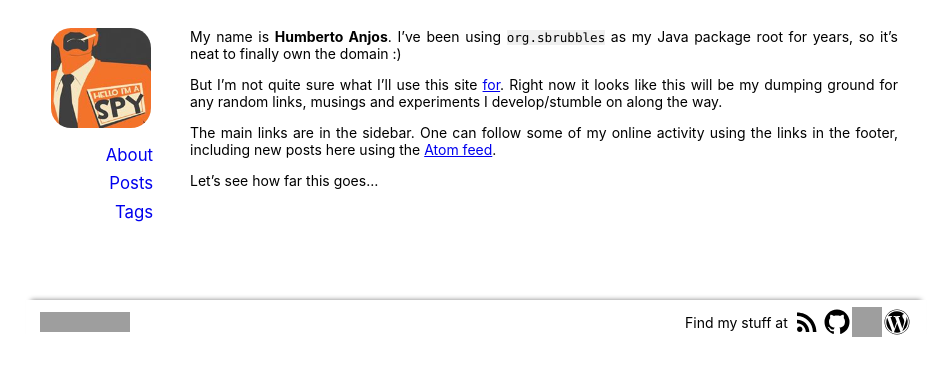
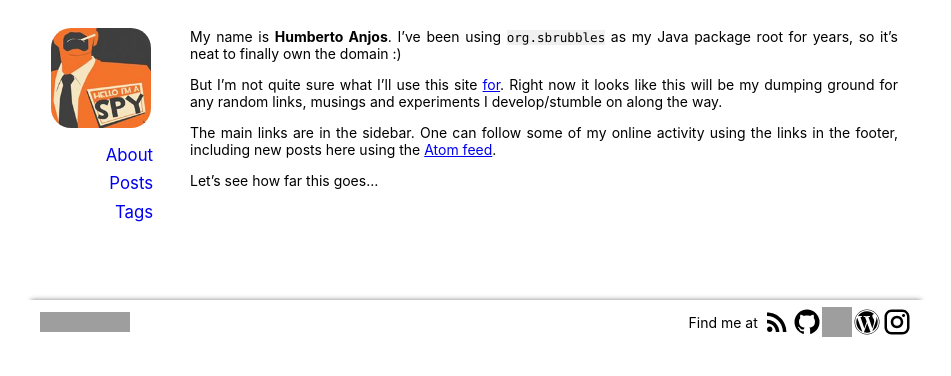
Before and after one commit to hanjos/hanjos.github.io, a Jekyll site: the page built from index.md, in a window 1280 px wide, cut to the strip 0-376 px from the top of the page. Shown: the whole strip, without its empty margins (164-1115 px from the left). Built offline with Jekyll 4.4.1, drawn with Linux system fonts in a browser that asks for light colours; grey boxes are pictures that could not be loaded.

Commit message:
Link pro Instagram.

```diff
--- a/_includes/footer.html
+++ b/_includes/footer.html
@@ -3,7 +3,7 @@
     {% capture page_license %}{{ page.license }}{% endcapture %}
     {% include license.html license=page_license size="big" %}
     <address>
-      <span class='heading'>Find my stuff at</span>
+      <span class='heading'>Find me at</span>
       <a href='https://sbrubbles.org/feed.xml'>
         <img src='/assets/images/rss.svg' alt="This site's feed" class='external_profile'>
       </a>
@@ -16,6 +16,9 @@
       <a href='https://patosdoinferno.wordpress.com/author/humanjos/'>
         <img src='/assets/images/wordpress.svg' alt='My posts in a multi-author blog in Portuguese' class='external_profile'>
       </a>
+      <a href='https://www.instagram.com/anjos.humberto/'>
+        <img src='/assets/images/instagram.svg' alt='Instagram' class='external_profile'>
+      </a>
     </address>
   </div>
 </footer>
```
Also changed, not shown: assets/images/instagram.svg (added).
